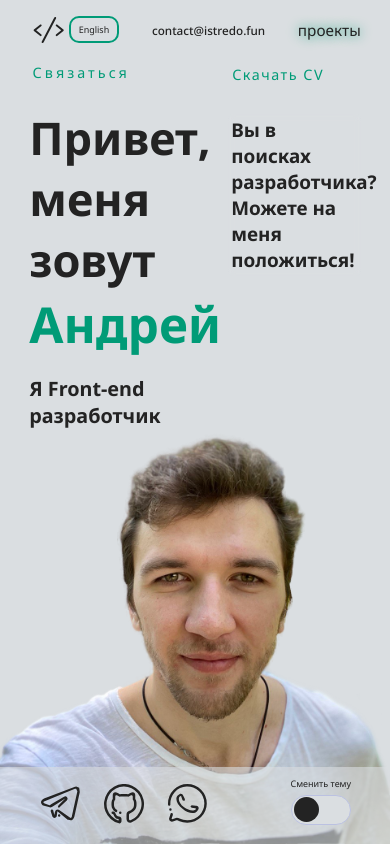
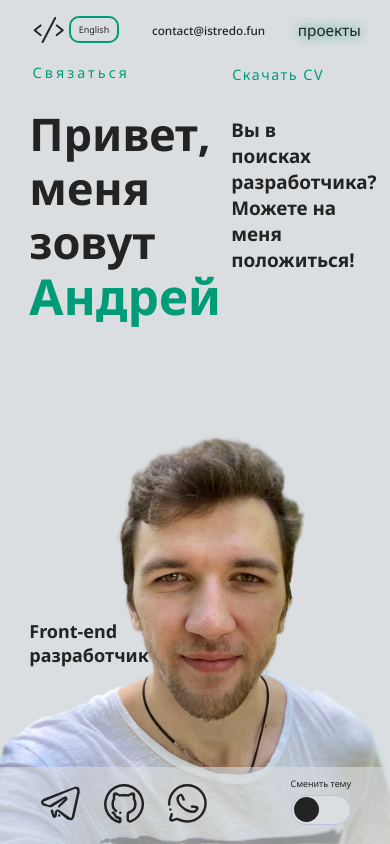
Before and after one commit to istredo/my-porfolio, a React (Create React App) app: page / in a window 390 px wide. Built offline with nearby package versions, Linux system fonts and the light colour scheme.

Commit message:
fix: bugs in mobile styles

```diff
--- a/src/components/Content.jsx
+++ b/src/components/Content.jsx
@@ -22,7 +22,7 @@ const Content = () => {
 						{
 							windowWidth <= 600
 								? <a className='button__contact' target="_blank" rel="noopener noreferrer" onClick={() => contactBtn()} draggable='false'>
-									{translations[lang].btn.contact}
+									{translations[lang].btn.mobile}
 									<span className='button__line button__line--top'></span>
 									<span className='button__line button__line--right'></span>
 									<span className='button__line button__line--bottom'></span>
--- a/src/components/Footer.jsx
+++ b/src/components/Footer.jsx
@@ -44,7 +44,7 @@ const Footer = () => {
 
 					</div>
 					<div className="switch">
-						<input ref={toggleRef} onClick={themesHandler} type="checkbox" id="toggle__button" className="toggle__button" checked={theme === 'light' ? '' : 'checked'} onChange={() => { }} />
+						<input ref={toggleRef} onClick={themesHandler} type="checkbox" id="toggle__button" className="toggle__button" checked={theme === 'light' ? '' : 'checked'} onChange={() => { }} draggable='false' />
 						<label htmlFor="toggle__button" className="text">{translations[lang].footer.switch}</label>
 					</div>
 
--- a/src/scss/index.scss
+++ b/src/scss/index.scss
@@ -21,6 +21,7 @@ body {
 	background-repeat: no-repeat;
 	background-size: contain;
 	background-position: bottom center;
+	transition: 1s;
 }
 .container {
 	width: $container-width;
@@ -302,6 +303,7 @@ footer {
 				appearance: none;
 				transition: 0.5s;
 				margin-right: 10px;
+				user-select: none;
 			}
 			.toggle__button::after {
 				content: "";
@@ -693,7 +695,6 @@ footer {
 			}
 		}
 	}
-
 	.modal {
 		.modal__container {
 			width: 94vw;
@@ -722,12 +723,19 @@ footer {
 			height: 80vh;
 			flex-direction: column-reverse;
 			justify-content: flex-end;
+			.left_top {
+				position: relative;
+			}
 			h2 {
 				margin-top: 15px;
+				line-height: 6rem;
 			}
 			h3 {
-				font-size: 2.2rem;
-				margin-bottom: 0;
+				position: absolute;
+				bottom: 4vh;
+				left: 0;
+				font-size: 2rem;
+				max-width: 150px;
 			}
 		}
 		.right {
@@ -748,6 +756,7 @@ footer {
 			}
 		}
 	}
+
 	.button__contact {
 		width: 130px;
 		padding-top: 6px;
--- a/src/utils/translations.json
+++ b/src/utils/translations.json
@@ -9,6 +9,7 @@
     },
     "btn": {
       "contact": "Contact me",
+      "mobile": "Contact",
       "cv": "Download CV"
     },
     "main_page": {
@@ -34,13 +35,14 @@
     },
     "btn": {
       "contact": "Связаться",
+      "mobile": "Связаться",
       "cv": "Скачать CV"
     },
     "main_page": {
       "content_hi": "Привет",
       "content_i": "меня зовут",
       "content_name": "Андрей",
-      "content_fe": "Я Front-end разработчик",
+      "content_fe": "Front-end разработчик",
       "content_info": "Вы в поисках разработчика?",
       "content_rely": "Можете на меня положиться!"
     },
```
